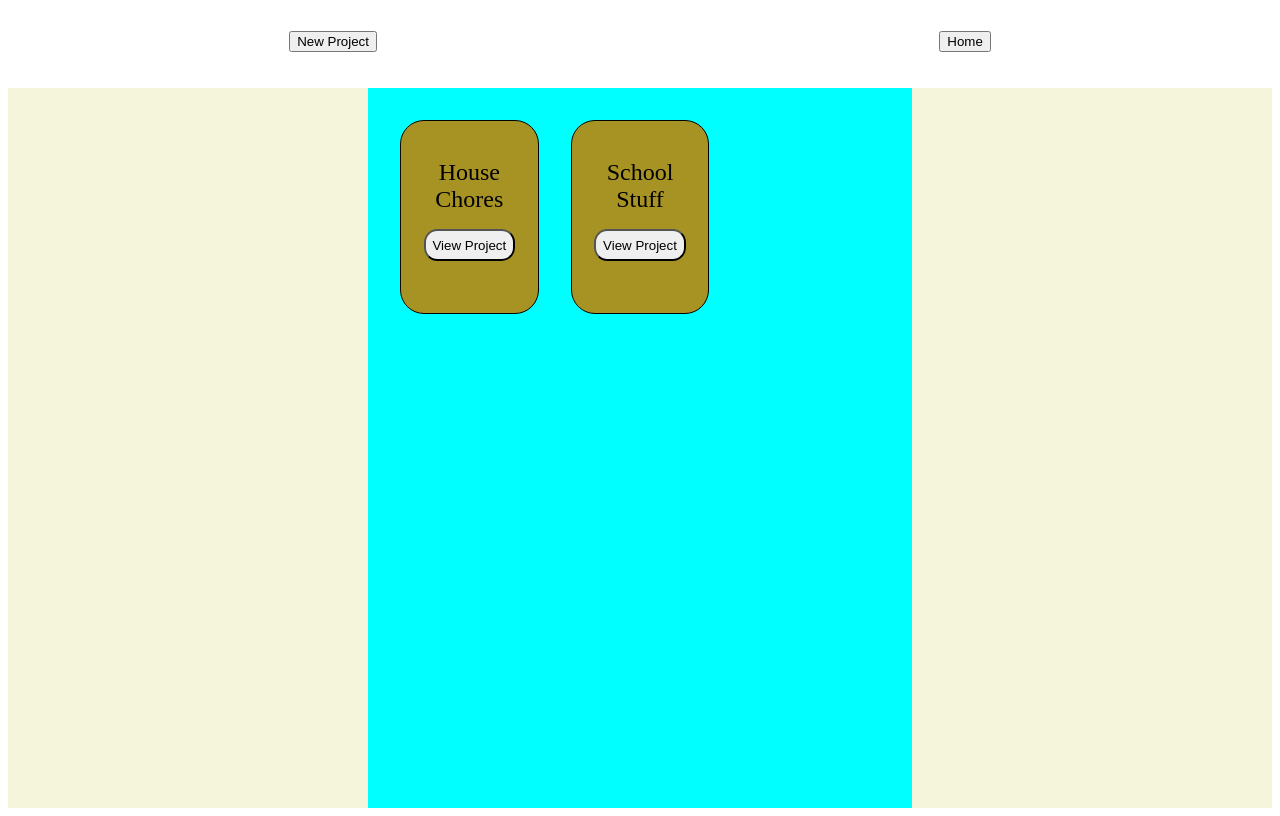
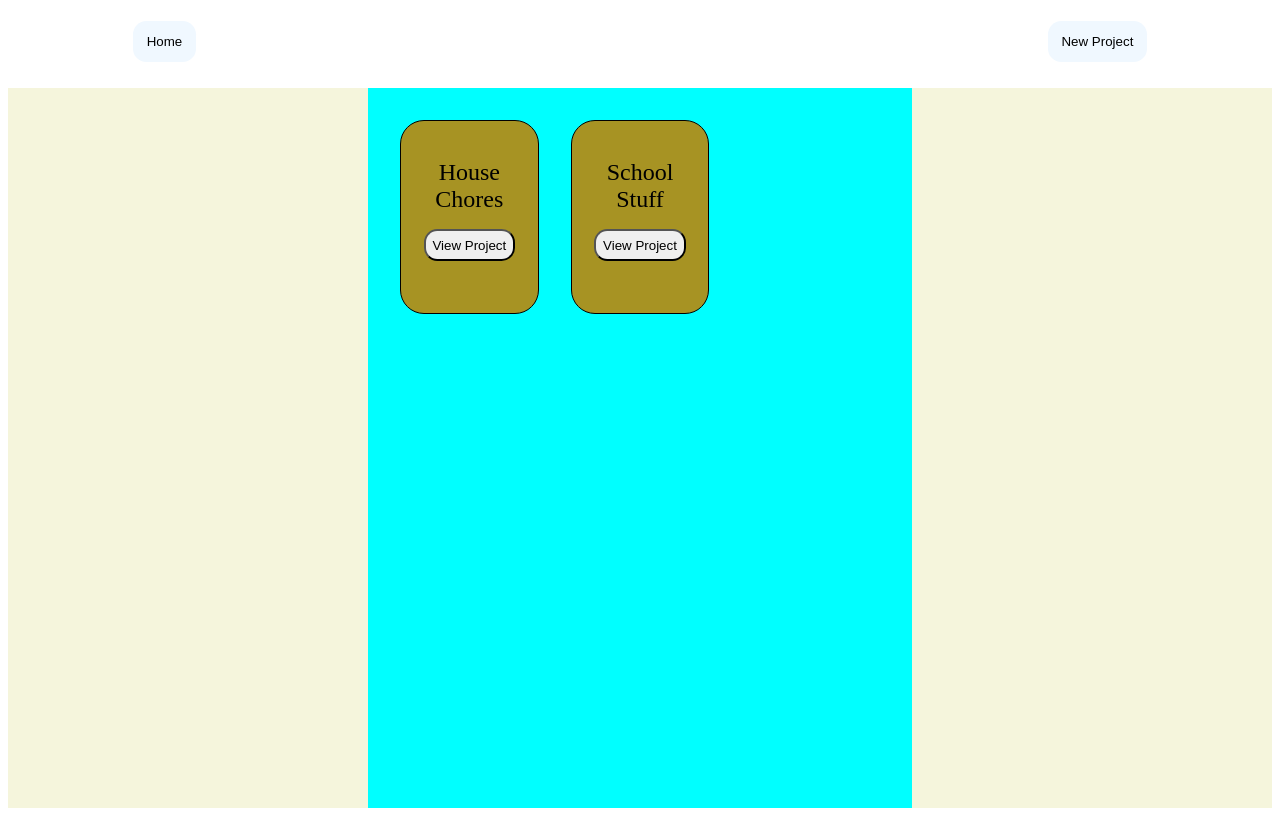
Before and after one commit to andrewmarabante/to_do_list, a website built with webpack: page dist/index.html in a window 1280 px wide. Built offline with Linux system fonts and the light colour scheme.

Commit message:
Got the top/newproject working and styled how I want it

```diff
--- a/src/dom.js
+++ b/src/dom.js
@@ -129,6 +129,8 @@ export function newProject(e)
    newProj.classList.add('project');
    projcont.appendChild(newProj);
    console.log(projectArray);
+   document.getElementById('projform').style.display = 'none';
+   document.getElementById('newprojname').value = '';
    goHome();
 }
 
@@ -189,12 +191,10 @@ export function toggleTaskForm()
    if(form.style.display === 'none')
    {
       form.style.display = 'block';
-      document.getElementById('newProject').style.display = 'none';
    }
    else
    {
       form.style.display = 'none';
-      document.getElementById('newProject').style.display = 'block';
    }
 }
 
--- a/style/style.css
+++ b/style/style.css
@@ -80,3 +80,24 @@ input[type=text], input[type=number], type[submit] {
 .newtask{
     border: dotted 1px black;
 }
+
+#newProject{
+    position: absolute;
+    right: 10em;
+    padding: 1em;
+    background-color: aliceblue;
+    border-radius: 1em;
+    border: none;
+}
+
+#home{
+    position: absolute;
+    left: 10em;
+    padding: 1em;
+    background-color: aliceblue;
+    border-radius: 1em;
+    border: none;
+}
+
+#projform{
+}
```
Also changed, not shown: dist/main.js.
